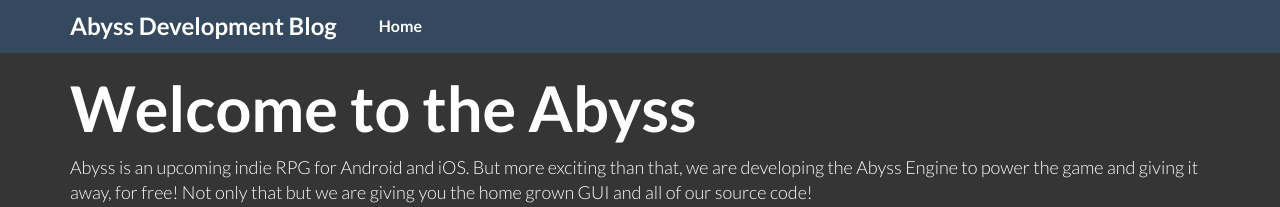
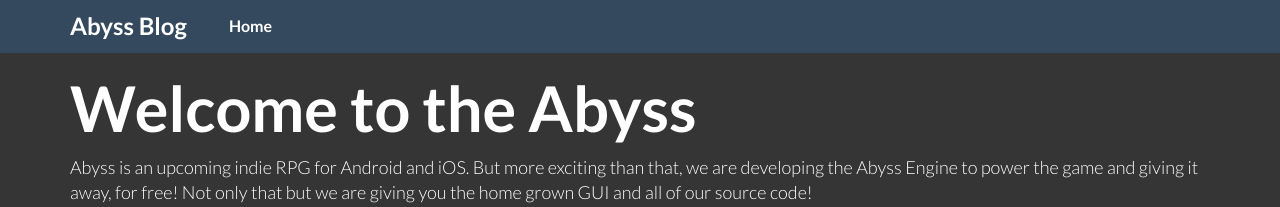
Before and after one commit to JerryKnight16/danarmstrong.github.io, a Jekyll site: the page built from index.html, in a window 1280 px wide. Shown: the top 207 px of the page. Built offline with Jekyll 4.4.1, drawn with Linux system fonts in a browser that asks for light colours; Markdown is read by kramdown in place of the engine named in the settings.

Commit message:
Title fix

```diff
--- a/_config.yml
+++ b/_config.yml
@@ -1,3 +1,3 @@
-name: Abyss Development Blog
+name: Abyss Blog
 markdown: redcarpet
 pygments: true
```
